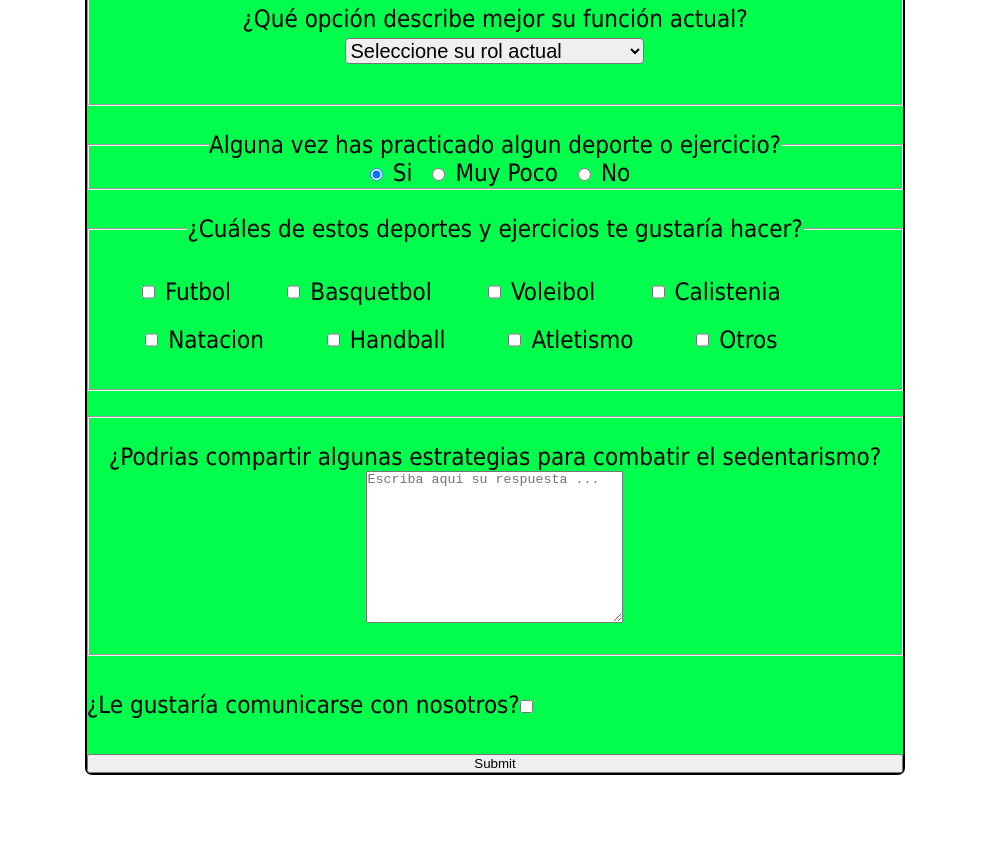
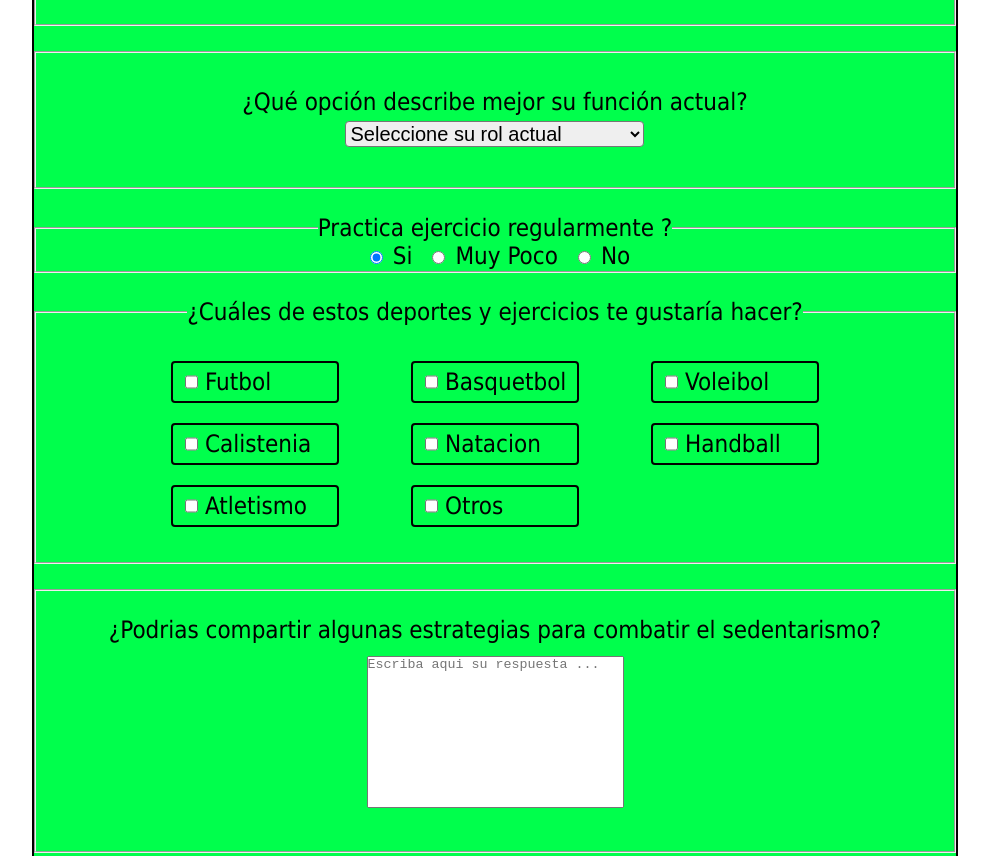
Before and after one commit to jcaguss/salud, a website: page index.html in a window 1280 px wide. Shown: the part 420-1276 px from the top of the page, without its empty margins (145-1134 px from the left). Before the commit the page ends 1195 px from the top, so only its background shows below. Drawn offline with Linux system fonts and the light colour scheme.

Commit message:
stylesP1

```diff
--- a/index.html
+++ b/index.html
@@ -49,7 +49,7 @@
       </fieldset>
       <fieldset class="radio-fieldset">
         <legend class="radio-label">
-          Alguna vez has practicado algun deporte o ejercicio?
+          Practica ejercicio regularmente ?
         </legend>
         <label class="sii"
           ><input
@@ -72,7 +72,6 @@
         <legend class="legend-check">
           ¿Cuáles de estos deportes y ejercicios te gustaría hacer?
         </legend>
-        <div class="column">
         <label class="check-label"
           ><input value="futbol" id="futbol" type="checkbox" />Futbol</label
         >
@@ -84,11 +83,7 @@
           />Basquetbol</label
         >
         <label class="check-label"
-            ><input
-              value="voleibol"
-              id="volei"
-              type="checkbox"
-            />Voleibol</label
+          ><input value="voleibol" id="volei" type="checkbox" />Voleibol</label
         >
         <label class="check-label"
           ><input
@@ -97,8 +92,6 @@
             type="checkbox"
           />Calistenia</label
         >
-        </div>
-        <div class="column">
         <label class="check-label"
           ><input value="natacion" id="nata" type="checkbox" />Natacion</label
         >
@@ -106,26 +99,22 @@
           ><input value="handball" id="hand" type="checkbox" />Handball</label
         >
         <label class="check-label"
-            ><input
-              value="atletismo"
-              id="atle"
-              type="checkbox"
-            />Atletismo</label
+          ><input value="atletismo" id="atle" type="checkbox" />Atletismo</label
         >
         <label class="check-label"
           ><input value="otros" id="otros" type="checkbox" />Otros</label
         >
-        </div>
       </fieldset>
 
-      <fieldset>
-        <label class="titttext"
+      <fieldset class="usertext-fildset">
+        <label class="usertext"
           >¿Podrias compartir algunas estrategias para combatir el
           sedentarismo?</label
         >
         <label class="bio" for="bio">
           <textarea
             name="bio"
+            class="usertext-textarea"
             id="bio"
             cols="30"
             rows="10"
--- a/styles.css
+++ b/styles.css
@@ -14,6 +14,20 @@ body {
   margin: auto;
   gap: 20px;
   padding-top: 20px;
+  font-size: 24px;
+  text-align: center;
+}
+#survey-form {
+  display: flex;
+  width: 90%;
+  gap: 25px;
+  flex-direction: column;
+  padding-top: 20px;
+  background-color: rgb(0, 255, 76);
+  color: #000000;
+  border: solid 2px rgb(0, 0, 0);
+  border-radius: 7px;
+  font-size: 24px;
 }
 
 fieldset {
@@ -23,21 +37,6 @@ fieldset {
   align-items: center;
   padding: 25px 20px;
   text-align: center;
-}
-
-#survey-form {
-  display: flex;
-  gap: 25px;
-  flex-direction: column;
-  padding-top: 20px;
-  background-color: rgb(0, 255, 76);
-  color: #000000;
-  border: solid 2px rgb(0, 0, 0);
-  border-radius: 7px;
-  font-size: 24px;
-}
-.res-span {
-  display: none;
 }
 
 .data-user label {
@@ -73,23 +72,40 @@ fieldset {
 }
 
 .check-fieldset {
-    align-items: flex-start;
-    flex-wrap: wrap;
-    text-align: center;
+    display: grid;
+    justify-content: center;
+    width: 0 auto;
+    grid-template-columns: repeat(
+        auto-fit,
+        minmax(
+            240px,
+            1rem
+        )
+    );
 }
 .check-label{
     display: inline-flex;
     margin: 10px auto;
-}
-.column {
-    display: flex;
-    flex-direction: row;
-    width: 90%;
+    border: 2px solid #000000;
+    border-radius: 4px;
+    padding: 5px;
+    width: 154px;
 }
 .check-fieldset input{
-    margin: 5px 10px;
+    margin: 5px 7px;
 }
 
+.usertext-fildset{
+  display: flex;
+}
+.usertext-textarea{
+  margin: 12px auto;
+  resize: none;
+}
+
+.res-span {
+  display: none;
+}
 
 input[type="number"]::-webkit-outer-spin-button,
 input[type="number"]::-webkit-inner-spin-button {
```
Lines whose indentation alone changed are shown as unchanged.
